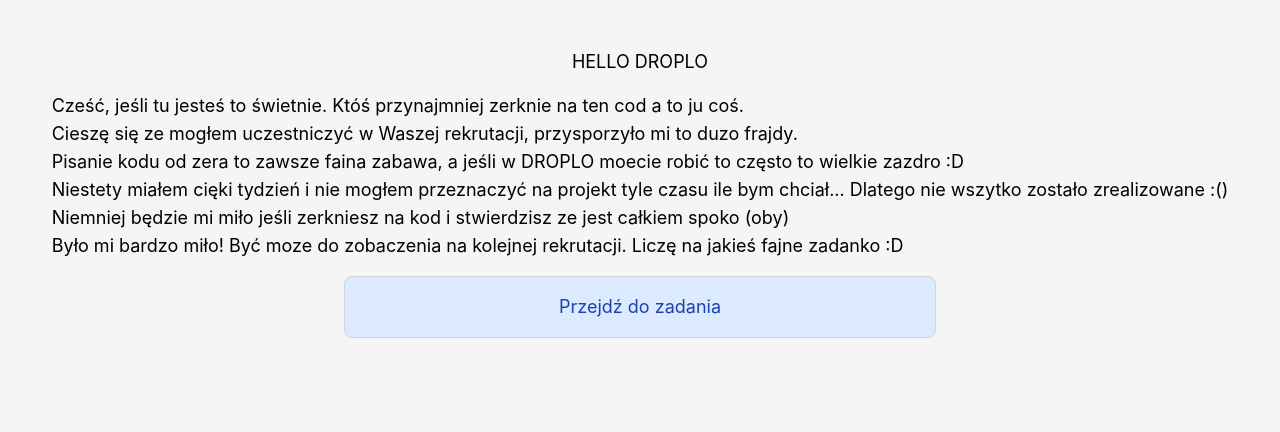
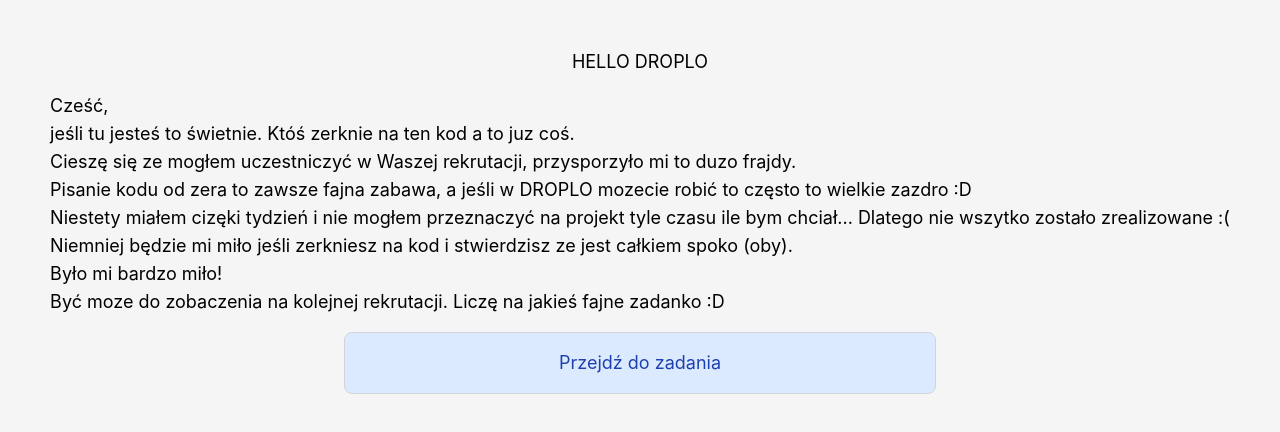
Before and after one commit to michalPastewski/droplo, a Next.js app: page / in a window 1280 px wide. Shown: the top 432 px of the page. Built offline with nearby package versions, Linux system fonts and the light colour scheme.

Commit message:
DROPLO: refactor

```diff
--- a/src/app/page.tsx
+++ b/src/app/page.tsx
@@ -4,14 +4,16 @@
       <main className='flex_center flex-col py-12 px-12 gap-4 text-lg'>
         HELLO DROPLO
         <section>
-          <p>Cześć, jeśli tu jesteś to świetnie. Któś przynajmniej zerknie na ten cod a to ju coś.</p>
+          <p>Cześć,</p>
+          <p>jeśli tu jesteś to świetnie. Któś zerknie na ten kod a to juz coś.</p>
           <p>Cieszę się ze mogłem uczestniczyć w Waszej rekrutacji, przysporzyło mi to duzo frajdy.</p>
-          <p>Pisanie kodu od zera to zawsze faina zabawa, a jeśli w DROPLO moecie robić to często to wielkie zazdro :D</p>
-          <p>Niestety miałem cięki tydzień i nie mogłem przeznaczyć na projekt tyle czasu ile bym chciał...
-            Dlatego nie wszytko zostało zrealizowane :()
+          <p>Pisanie kodu od zera to zawsze fajna zabawa, a jeśli w DROPLO mozecie robić to często to wielkie zazdro :D</p>
+          <p>Niestety miałem cizęki tydzień i nie mogłem przeznaczyć na projekt tyle czasu ile bym chciał...
+            Dlatego nie wszytko zostało zrealizowane :(
           </p>
-          <p>Niemniej będzie mi miło jeśli zerkniesz na kod i stwierdzisz ze jest całkiem spoko (oby)</p>
-          <p>Było mi bardzo miło! Być moze do zobaczenia na kolejnej rekrutacji. Liczę na jakieś fajne zadanko :D</p>
+          <p>Niemniej będzie mi miło jeśli zerkniesz na kod i stwierdzisz ze jest całkiem spoko (oby).</p>
+          <p>Było mi bardzo miło! </p>
+          <p>Być moze do zobaczenia na kolejnej rekrutacji. Liczę na jakieś fajne zadanko :D</p>
         </section>
         <Link href="/navigations" className='border_primary bg-blue-100 py-4 px-5 w-1/2 text-center text-blue-800'>Przejdź do zadania</Link>
       </main>
```
